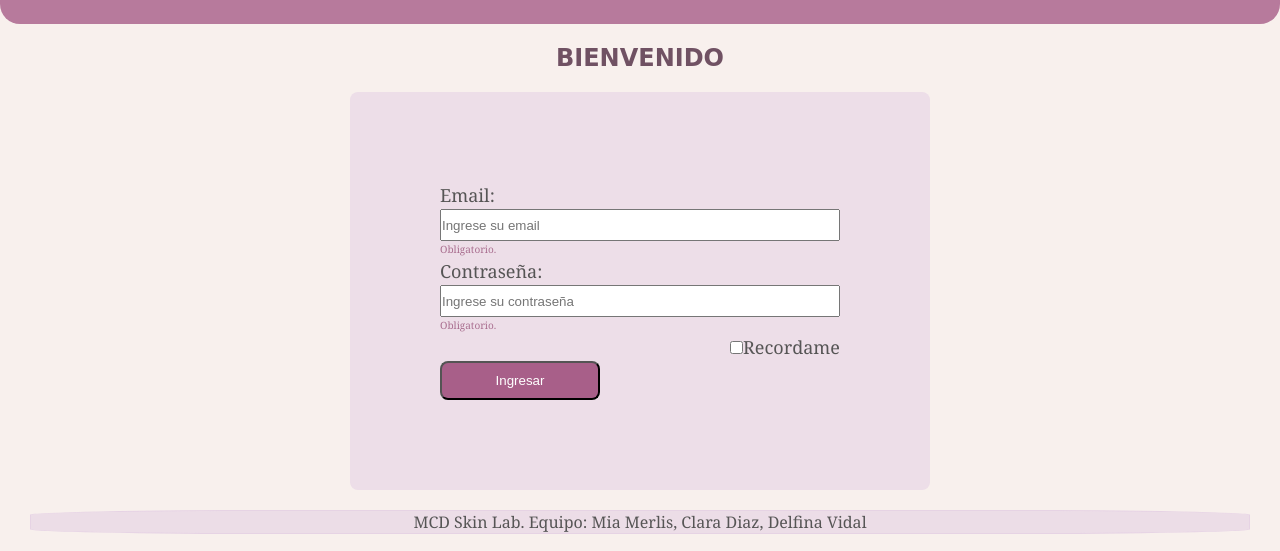
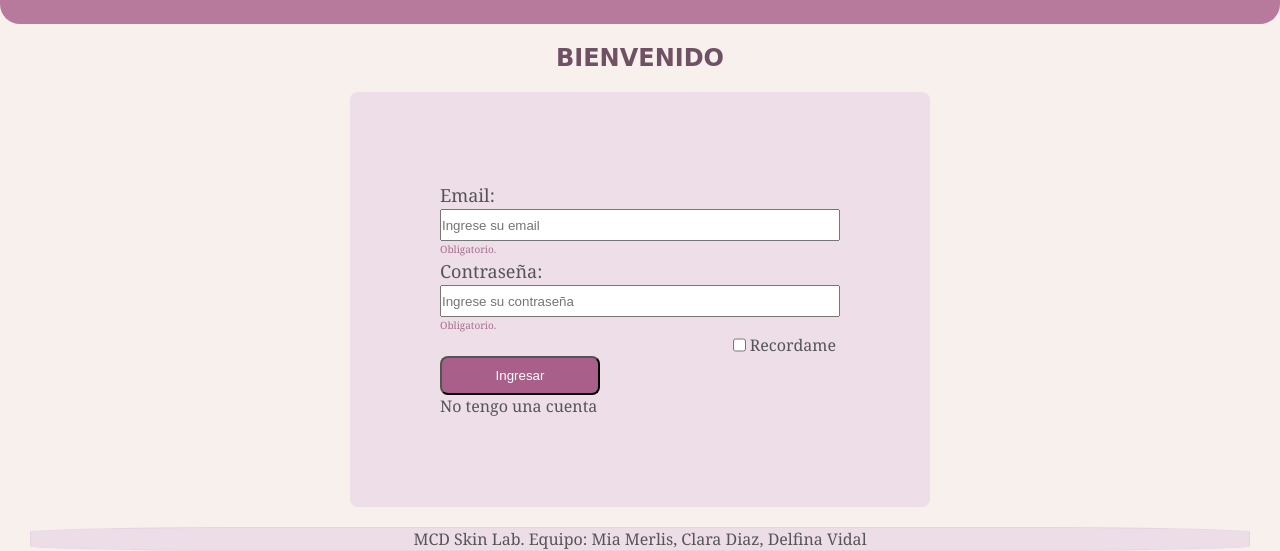
Before and after one commit to Claradiaz21/proyecto-diaz-merlis-vidal, a plain HTML site: page login.html in a window 1280 px wide. Shown: the part 315-866 px from the top of the page. Drawn offline with Linux system fonts and the light colour scheme.

Commit message:
modificaciones errores

```diff
--- a/css/styles.css
+++ b/css/styles.css
@@ -358,6 +358,10 @@
     margin-top: 15px;
 }
 
+.cuenta{
+    line-height: 2;
+}
+
 @media (max-width: 768px) {
     .padre1 {
         flex-direction: column;
--- a/login.html
+++ b/login.html
@@ -47,12 +47,15 @@
 
                     <div class="recordame">
                         <input type="checkbox" id="recordame">
-                        <label for="recordame" class="principio"> Recordame</label>
+                        <label class="femenino"> Recordame </label>
                     </div>
 
 
                     <div>
                         <button type="submit" class="botoningresar">Ingresar</button>
+                    </div>
+                    <div>
+                       <a href="./register.html" class=""> No tengo una cuenta </a>
                     </div>
                 </form>
             </div>
```
